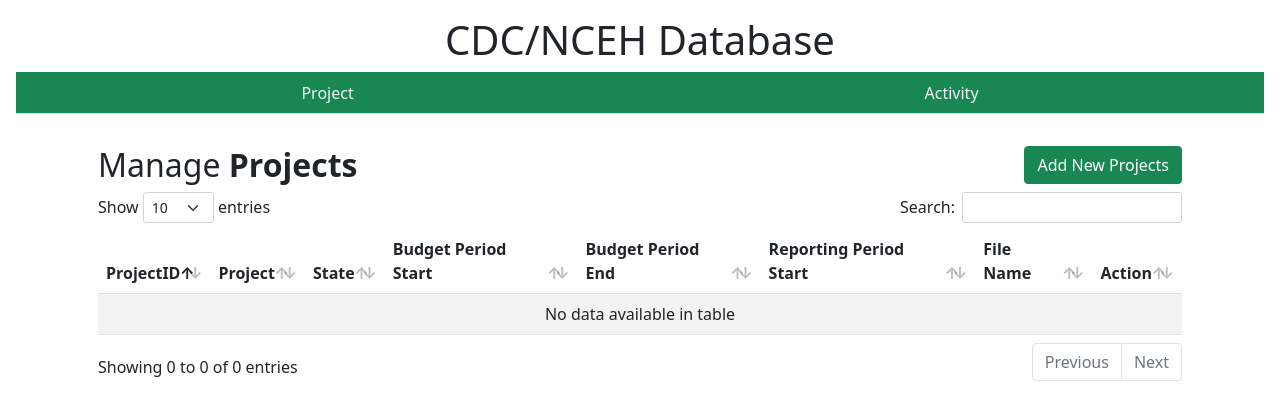
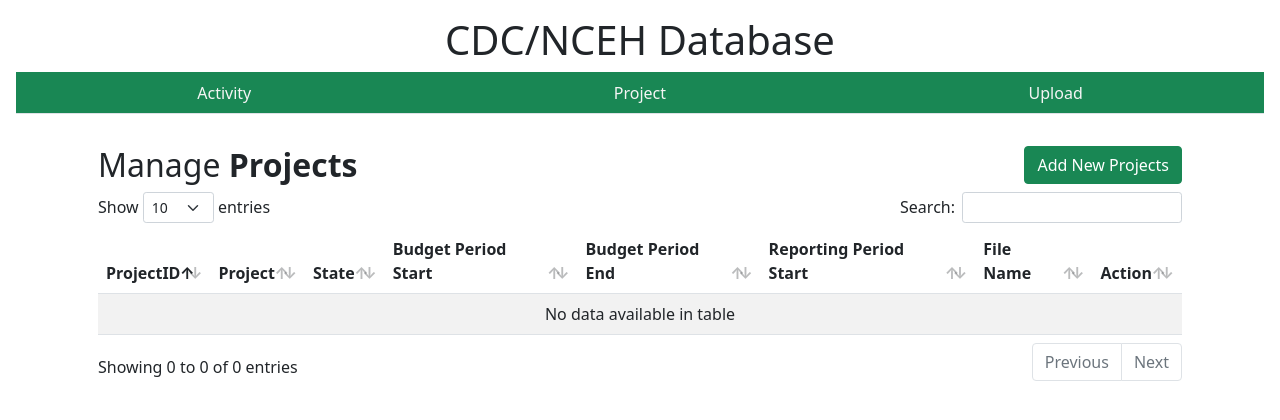
Before and after one commit to stephenfarmer33/CS3311, a Flask app: page /projects in a window 1280 px wide. Shown: the top 420 px of the page. Run offline with Flask 2, Linux system fonts and the light colour scheme; data that the repository does not hold is empty; some libraries are stand-ins or nearby versions.

Commit message:
Upload Files

```diff
--- a/App.py
+++ b/App.py
@@ -1,7 +1,10 @@
 # from crypt import methods
 from flask import Flask, render_template, request, redirect, url_for, flash
 from flask_sqlalchemy import SQLAlchemy
+from werkzeug.utils import secure_filename
+from werkzeug.datastructures import  FileStorage
 import mysql.connector
+import pandas as pd
 
 
 app = Flask(__name__)
@@ -167,7 +170,35 @@
     flash("Activity Deleted")
     return redirect(url_for('Index'))
 
+@app.route('/upload')
+def upload():
+    return render_template("upload.html")
 
+@app.route('/upload', methods=['POST'])
+def upload_file():
+    if request.method == "POST":
+        if 'files[]' not in request.files:
+            flash('Files Not Available')
+            return redirect(url_for('upload'))
+        files = request.files.getlist('files[]')
+        for file in files:
+            #x1 = pd.ExcelFile(file, engine = "openpyxl")
+            #print(x1)
+            x2 = pd.read_excel(file, engine='openpyxl')
+            print(x2)
+            x2 = x2.to_html()
+            print(x2)
+
+            #data_xls = pd.read_excel(file, engine='openpyxl')
+            #print(data_xls)
+            #document = secure_filename(file.filename)
+        flash("File(s) Uploaded Succesfully")
+
+    ##f = request.files['file']
+    #f = request.files['file']
+    #f.save(secure_filename(f.filename))
+
+    return redirect(url_for('upload'))
 
 
 if(__name__) == "__main__":
--- a/templates/base.html
+++ b/templates/base.html
@@ -17,10 +17,13 @@
             <div class="child child3">
                 <ul class="nav nav-tabs nav-fill" style="background-color:rgb(25,135,84);">
                     <li class="nav-item">
+                        <a class="nav-link" style="color:whitesmoke;" href="{{url_for('Index')}}">Activity</a>
+                    </li>
+                    <li class="nav-item">
                       <a class="nav-link" style="color:whitesmoke;" href="{{url_for('change')}}">Project</a>
                     </li>
                     <li class="nav-item">
-                        <a class="nav-link" style="color:whitesmoke;" href="{{url_for('Index')}}">Activity</a>
+                        <a class="nav-link" style="color:whitesmoke;" href="{{url_for('upload')}}">Upload</a>
                     </li>
                 </ul>
             </div>
```
Also changed, not shown: templates/upload.html (added, +36 -0 lines).
